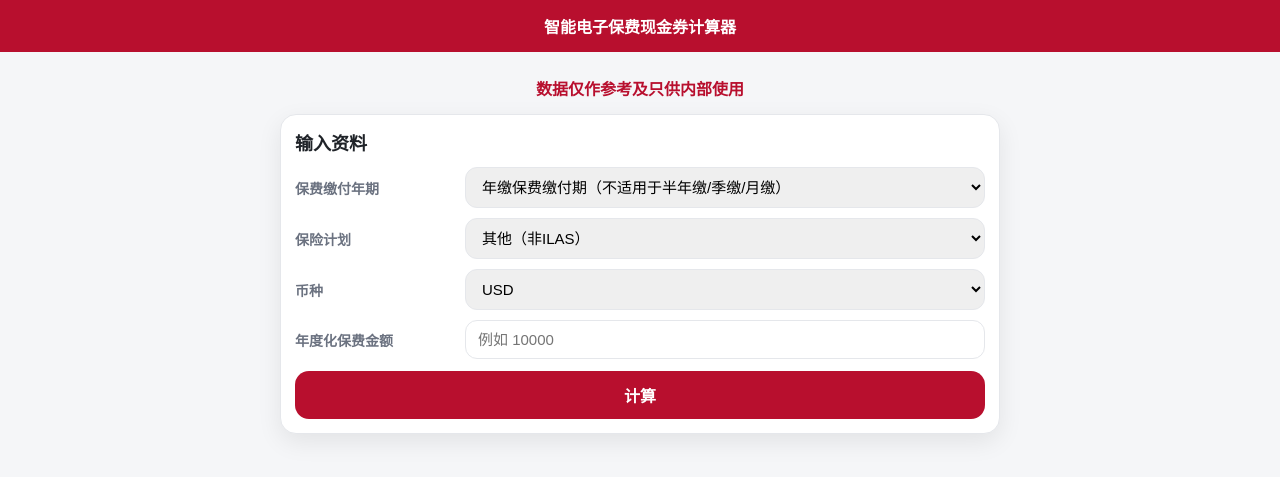
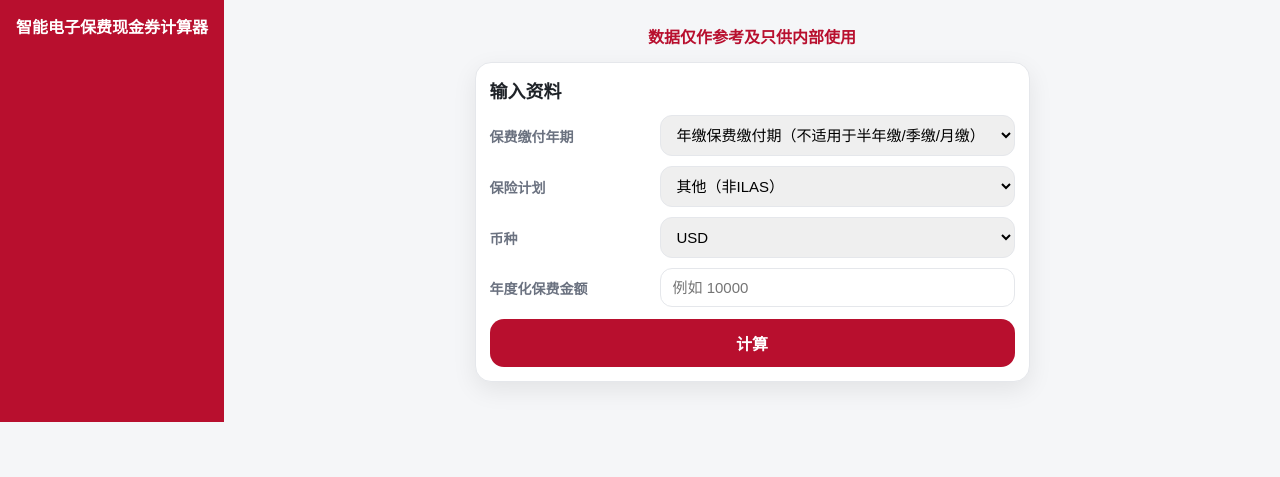
Before and after one commit to Fantasy333/eCoupon, a plain HTML site: page index.html in a window 1280 px wide. Drawn offline with Linux system fonts and the light colour scheme.

Commit message:
Update index.html

```diff
--- a/index.html
+++ b/index.html
@@ -17,11 +17,16 @@
       --radius:16px;
     }
     body{
-      margin:0;
-      font-family:-apple-system,BlinkMacSystemFont,"Segoe UI",Roboto,"PingFang SC","Microsoft YaHei",Arial,sans-serif;
-      background:var(--bg);
-      color:var(--text);
-    }
+  margin:0;
+  font-family:-apple-system,BlinkMacSystemFont,"Segoe UI",Roboto,"PingFang SC","Microsoft YaHei",Arial,sans-serif;
+  background:var(--bg);
+  color:var(--text);
+
+  /* ✅ 新增：防止内容跑偏 */
+  display:flex;
+  justify-content:center;
+  overflow-x:hidden;
+}
     .topbar{
       background:var(--aia);
       color:#fff;
```
